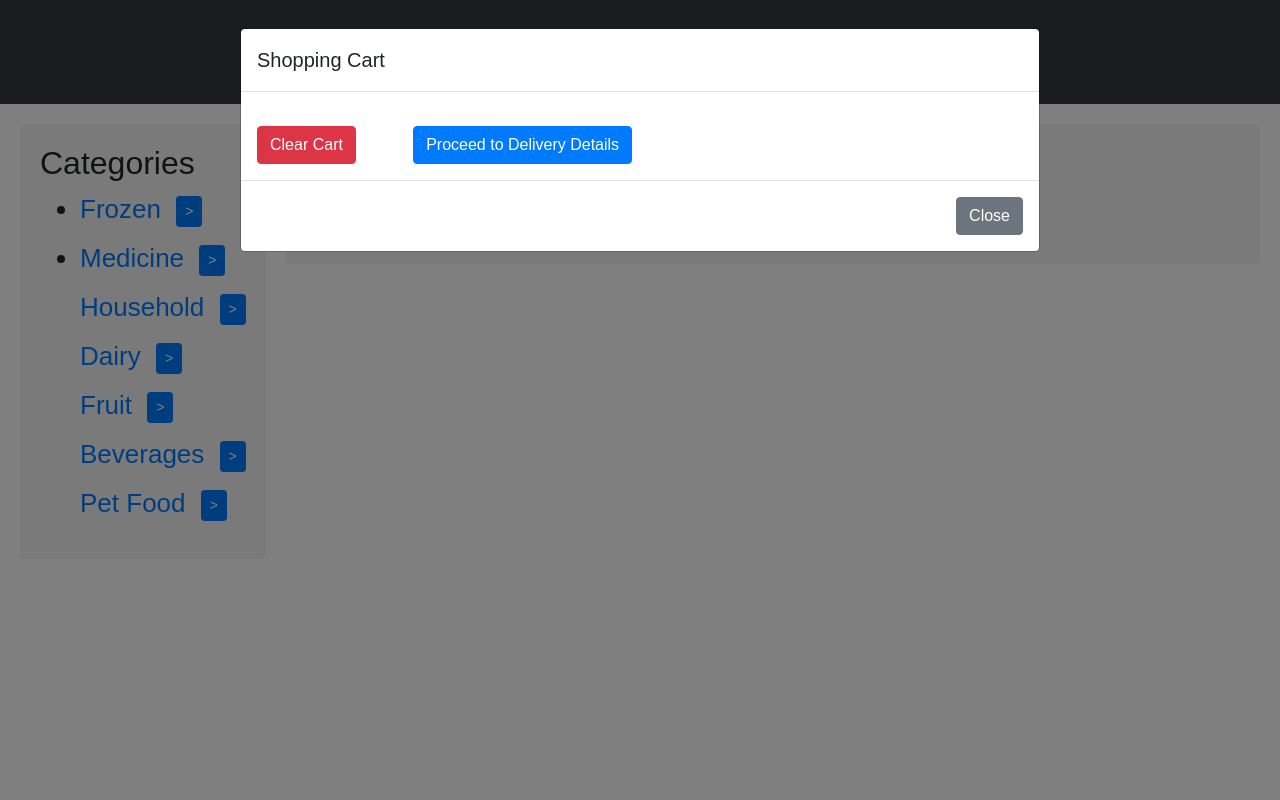
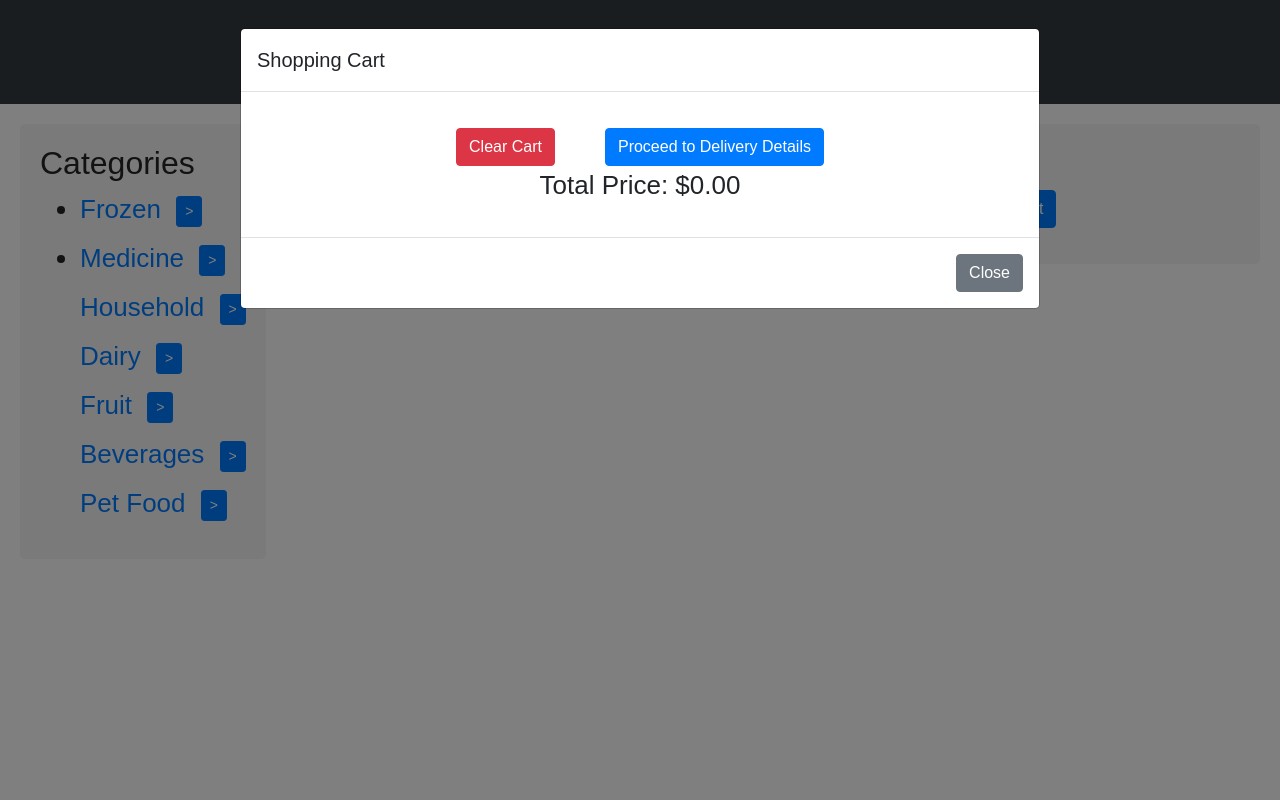
Before and after one commit to AfizM/Online-Grocery-Store, a PHP site: page / in a window 1280 px wide, after a click on "Open Shopping Cart". Run offline with PHP 8.4, Linux system fonts and the light colour scheme; data that the repository does not hold is empty.

Commit message:
Cart #1
Add,Remove, quanity works, needs next button

```diff
--- a/fetch_cart_items.php
+++ b/fetch_cart_items.php
@@ -10,7 +10,7 @@ if(isset($_SESSION['cart']) && !empty($_SESSION['cart'])) {
     foreach($_SESSION['cart'] as $productId => $item) {
         // Create an associative array representing the cart item
         $cartItem = [
-            'productId' => $item['product_id'],
+            'productId' => $productId,
             'productName' => $item['name'],
             'productPrice' => $item['price'],
             'productImage' => $item['image'],
--- a/index.css
+++ b/index.css
@@ -125,3 +125,27 @@ img {
 #totalPriceContainer {
   text-align: center;
 }
+
+.input-group {
+  margin-left: 50px;
+  margin-bottom: 25px;
+}
+.card-modal-img {
+  width: 200px;
+  height: 240px;
+  object-fit: scale-down;
+}
+
+#cartItemsContainer {
+  display: flex;
+  justify-content: center;
+  align-items: center;
+  flex-direction: column;
+}
+
+.btm-cart-buttons {
+  margin-top: 20px;
+  display: flex;
+  justify-content: center;
+  align-items: center;
+}
--- a/index.php
+++ b/index.php
@@ -161,11 +161,13 @@
                     <div class="modal-body">
                         <!-- Template card for products -->
                         <div id="cartItemsContainer"></div>
-                        <p id="totalPriceContainer"></p>
-                        <button type="button" id="clearCartButton" class="btn btn-danger">Clear Cart</button>
+                        <div class= "btm-cart-buttons">
+                        <button type="button" class="btn btn-danger cart-btn" onclick="clearCart()">Clear Cart</button>
                         <button type="button" class="btn btn-primary openshopbutton" id="proceedToDeliveryButton" data-toggle="modal" data-target="#deliveryDetailsModal">
     Proceed to Delivery Details
 </button>
+</div>
+<p id="totalPriceContainer"></p>
 
 
                     </div>
@@ -274,7 +276,9 @@ function addToCart(productId, productName, productPrice, productImage, unitQuant
 }
 
 // Function to fetch and display cart items
+// Function to fetch and display cart items
 function fetchCartItems() {
+    let totalPrice = 0; // Initialize total price to zero
     $.ajax({
         url: 'fetch_cart_items.php',
         type: 'GET',
@@ -294,17 +298,28 @@ function fetchCartItems() {
                 html += '<p class="card-text"><strong>Price: </strong>$' + item.productPrice + '</p>';
                 html += '<p class="card-text"><strong>Unit Quantity: </strong>' + item.unitQuantity + '</p>';
                 html += '<p class="card-text"><strong>Quantity: </strong>' + item.quantity + '</p>';
+                html += '<div class="input-group">';
+                html += '<input type="number" id="quantityInput_' + item.productId + '" class="form-control" value="' + item.quantity + '">';
+                html += '<div class="input-group-append">';
+                html += '<button class="btn btn-primary" type="button" onclick="updateCartItemQuantity(' + item.productId + ', document.getElementById(\'quantityInput_' + item.productId + '\').value)">Update Quantity</button>';
+                html += '</div>';
+                html += '</div>';
                 html += '<button type="button" class="btn btn-danger" onclick="removeFromCart(' + item.productId + ')">Remove Item</button>';
                 html += '</div>';
                 html += '</div>';
+
                 $('#cartItemsContainer').append(html);
+                totalPrice += parseFloat(item.productPrice) * parseInt(item.quantity);
             });
+            // Set the total price in the totalPriceContainer
+            $('#totalPriceContainer').text('Total Price: $' + totalPrice.toFixed(2));
         },
         error: function(xhr, status, error) {
             console.error(error);
         }
     });
 }
+
 
 function removeFromCart(productId) {
     console.log(productId);
--- a/update_cart_item_quantity.php
+++ b/update_cart_item_quantity.php
@@ -10,6 +10,7 @@ if(isset($_POST['productId'], $_POST['quantity'])) {
     if(isset($_SESSION['cart'][$productId])) {
         $_SESSION['cart'][$productId]['quantity'] = $quantity;
 
+
         // Return success response
         echo json_encode(['success' => true]);
     } else {
```
